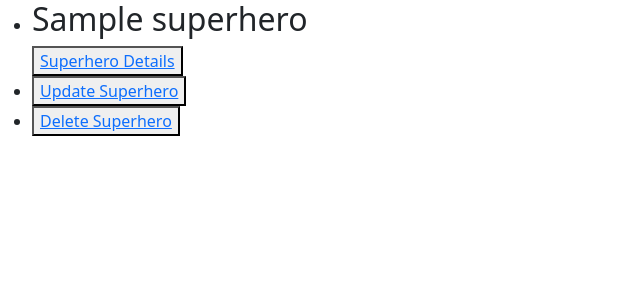
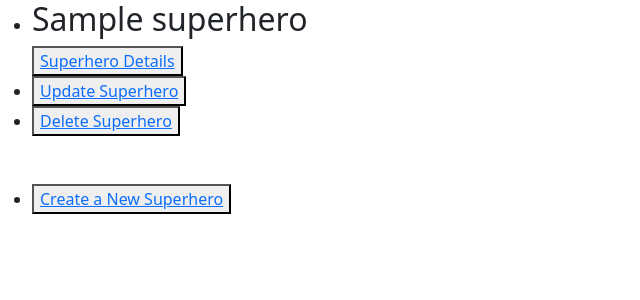
Before and after one commit to bradyrcotton/superheroes, a Django app: page /Superheros/ in a window 1280 px wide. Shown: the top 300 px of the page, without its empty margins (0-640 px from the left). Run offline with Django 3.2, Linux system fonts and the light colour scheme; tables that the repository leaves empty hold one stand-in row (values such as "Sample post").

Commit message:
added a create new superhero button

```diff
--- a/superhero_database/Superheros/templates/Superheros/index.html
+++ b/superhero_database/Superheros/templates/Superheros/index.html
@@ -17,6 +17,9 @@
      <li> <button type="button"><a href="{% url 'Superheros:update' Superhero.id %}">Update Superhero</a></button></li>
     <li><button type="button"><a href="{% url 'Superheros:delete' Superhero.id %}">Delete Superhero</a></button></li>
     {% endfor %}
+    <br>
+    <br>
+    <li> <button type="button"><a href="{% url 'Superheros:create_new_superhero' %}"> Create a New Superhero</a></button></li>
 </ul>
 <script src="https://cdn.jsdelivr.net/npm/bootstrap@5.0.0-beta3/dist/js/bootstrap.bundle.min.js" integrity="sha384-JEW9xMcG8R+pH31jmWH6WWP0WintQrMb4s7ZOdauHnUtxwoG2vI5DkLtS3qm9Ekf" crossorigin="anonymous"></script>
 </body>
```
